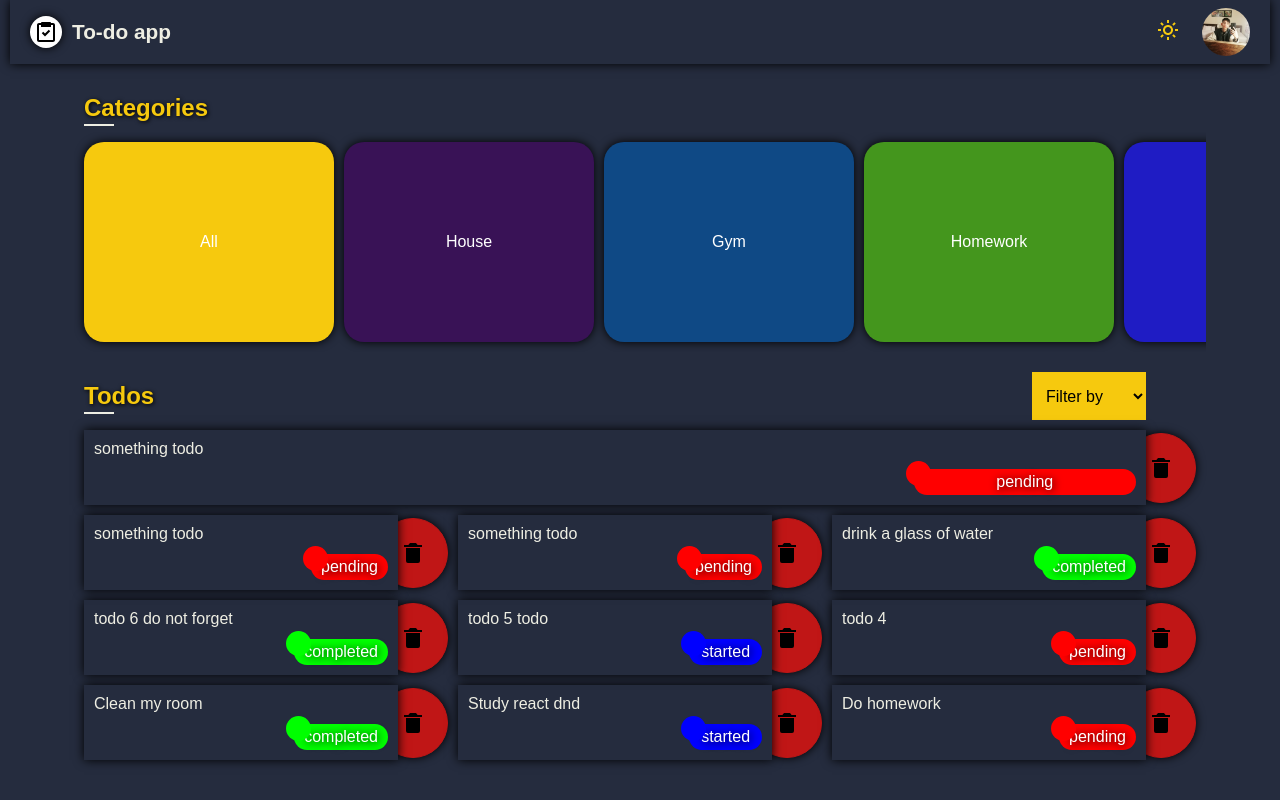
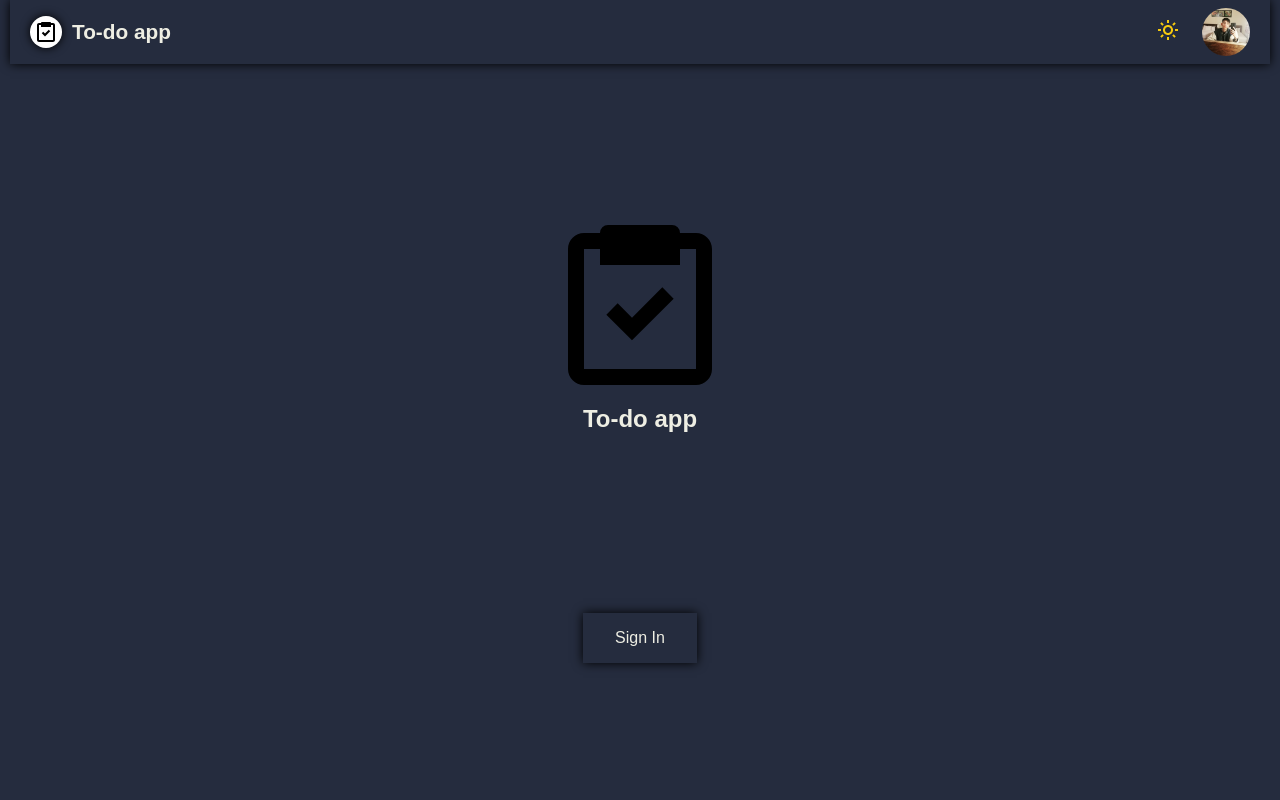
Before and after one commit to juandsoto/react-firebase-task-app, a React (Vite) app: page / in a window 1280 px wide. Built offline with nearby package versions, Linux system fonts and the light colour scheme; a web font is replaced by a local one.

Commit message:
initialized login component

```diff
--- a/package.json
+++ b/package.json
@@ -14,6 +14,7 @@
     "uuid": "^8.3.2"
   },
   "devDependencies": {
+    "@types/firebase": "^3.2.1",
     "@types/react": "^17.0.33",
     "@types/react-dom": "^17.0.10",
     "@types/uuid": "^8.3.4",
--- a/src/App.tsx
+++ b/src/App.tsx
@@ -3,15 +3,26 @@ import CategoryList from './components/Categories/CategoryList';
 import './app.css';
 import TodoList from './components/Todos/TodoList';
 import { useState } from 'react';
+import Login from './components/Auth/Login';
+import { useAuth } from './context/AuthProvider';
 const App = () => {
 	const [darkMode, setDarkMode] = useState(true);
 	const [currentCtg, setCurrentCtg] = useState('0');
+
+	const { user } = useAuth();
+
 	return (
 		<div className={`app ${darkMode && 'darkMode'}`}>
 			<Header {...{ darkMode, setDarkMode }} />
 			<main className='main'>
-				<CategoryList setCurrentCtg={setCurrentCtg} />
-				<TodoList currentCtg={currentCtg} />
+				{!user ? (
+					<Login />
+				) : (
+					<>
+						<CategoryList setCurrentCtg={setCurrentCtg} />
+						<TodoList currentCtg={currentCtg} />
+					</>
+				)}
 			</main>
 		</div>
 	);
--- /dev/null
+++ b/src/components/Auth/Login.tsx
@@ -0,0 +1,44 @@
+import { GoogleAuthProvider, signInWithPopup } from 'firebase/auth';
+
+import styles from '../../styles/Login.module.css';
+import logo from '../../assets/logo.svg';
+import { auth, provider } from '../../config/firebase';
+import { useAuth } from '../../context/AuthProvider';
+
+const Login = () => {
+	const { setUser } = useAuth();
+
+	const onSignIn = () => {
+		signInWithPopup(auth, provider)
+			.then(result => {
+				// This gives you a Google Access Token. You can use it to access the Google API.
+				console.log(result);
+				const credential = GoogleAuthProvider.credentialFromResult(result);
+				const token = credential!.accessToken;
+				setUser(result.user);
+			})
+			.catch(alert);
+	};
+
+	return (
+		<section id='login'>
+			<div className={styles.container}>
+				<div className={styles.login}>
+					<div className={styles.loginTop}>
+						<div className={styles.logo}>
+							<img src={logo} alt='logo' />
+							<h1>To-do app</h1>
+						</div>
+					</div>
+					<div className={styles.loginBottom}>
+						<button onClick={onSignIn} className={styles.signIn}>
+							sign in
+						</button>
+					</div>
+				</div>
+			</div>
+		</section>
+	);
+};
+
+export default Login;
--- /dev/null
+++ b/src/config/firebase.ts
@@ -0,0 +1,26 @@
+import { initializeApp } from 'firebase/app';
+
+import { getAuth, GoogleAuthProvider } from 'firebase/auth';
+import { getAnalytics } from 'firebase/analytics';
+// TODO: Add SDKs for Firebase products that you want to use
+// https://firebase.google.com/docs/web/setup#available-libraries
+
+// Your web app's Firebase configuration
+// For Firebase JS SDK v7.20.0 and later, measurementId is optional
+const firebaseConfig = {
+	apiKey: 'AIzaSyDr7nBPDiLMEs1yuK5-Ox9uMe21iFiR070',
+	authDomain: 'task-demo-a536e.firebaseapp.com',
+	projectId: 'task-demo-a536e',
+	storageBucket: 'task-demo-a536e.appspot.com',
+	messagingSenderId: '391977293328',
+	appId: '1:391977293328:web:b01a8ff520a2c5608c5c95',
+	measurementId: 'G-7XMJPGZQTZ'
+};
+
+// Initialize Firebase
+const app = initializeApp(firebaseConfig);
+const auth = getAuth(app);
+const provider = new GoogleAuthProvider();
+const analytics = getAnalytics(app);
+
+export { auth, provider };
--- /dev/null
+++ b/src/context/AuthProvider.tsx
@@ -0,0 +1,27 @@
+import { createContext, useContext, useState } from 'react';
+
+interface Props {
+	children: JSX.Element | JSX.Element[];
+}
+
+interface IContext {
+	user: any;
+	setUser: React.Dispatch<React.SetStateAction<any>>;
+}
+
+const initialState: IContext = {
+	user: null,
+	setUser: () => null
+};
+
+const AuthContext = createContext<IContext>(initialState);
+
+export const AuthProvider = ({ children }: Props) => {
+	return (
+		<AuthContext.Provider value={initialState}>{children}</AuthContext.Provider>
+	);
+};
+
+export const useAuth = () => {
+	return useContext(AuthContext);
+};
--- a/src/main.tsx
+++ b/src/main.tsx
@@ -1,11 +1,14 @@
-import React from 'react'
-import ReactDOM from 'react-dom'
-import './index.css'
-import App from './App'
+import React from 'react';
+import ReactDOM from 'react-dom';
+import './index.css';
+import App from './App';
+import { AuthProvider } from './context/AuthProvider';
 
 ReactDOM.render(
-  <React.StrictMode>
-    <App />
-  </React.StrictMode>,
-  document.getElementById('root')
-)
+	<React.StrictMode>
+		<AuthProvider>
+			<App />
+		</AuthProvider>
+	</React.StrictMode>,
+	document.getElementById('root')
+);
--- /dev/null
+++ b/src/styles/Login.module.css
@@ -0,0 +1,49 @@
+.container {
+	height: calc(100vh - 6rem);
+	display: flex;
+	justify-content: center;
+	align-items: center;
+}
+
+.login {
+	width: 70%;
+	height: 90%;
+	display: flex;
+	flex-direction: column;
+	align-items: center;
+	justify-content: space-around;
+}
+
+.loginTop,
+.loginBottom {
+	display: flex;
+	justify-content: center;
+	align-items: center;
+}
+
+.logo,
+.signIn {
+	align-self: center;
+}
+
+.logo {
+	width: 12rem;
+	text-align: center;
+}
+.logo > img {
+	width: 100%;
+}
+
+.signIn {
+	text-transform: capitalize;
+	padding: 1rem 2rem;
+	background-color: transparent;
+	color: var(--text-color);
+	box-shadow: var(--box-shadow);
+	cursor: pointer;
+	transition: transform 0.3s linear;
+}
+
+.signIn:hover {
+	transform: scale(1.1);
+}
```
Also changed, not shown: 1 other file (tests, documents, lock files or other folders).
